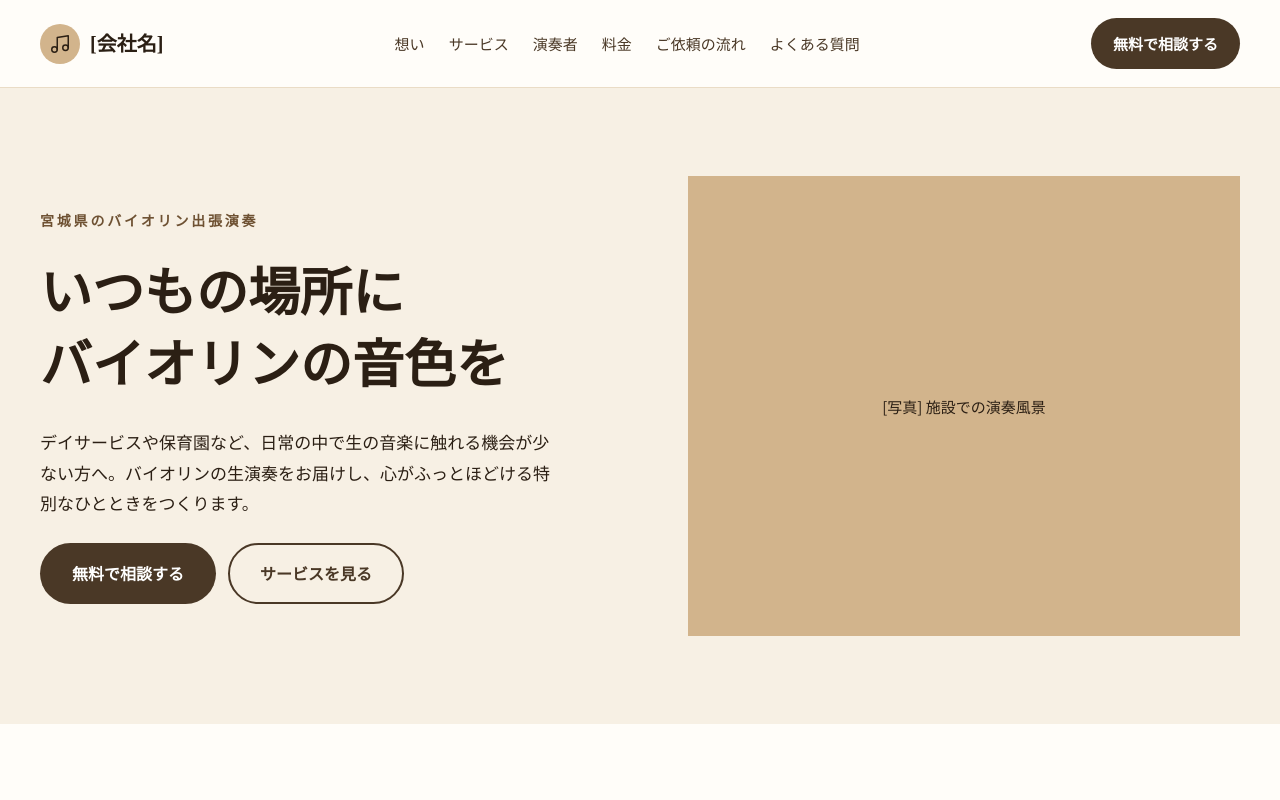
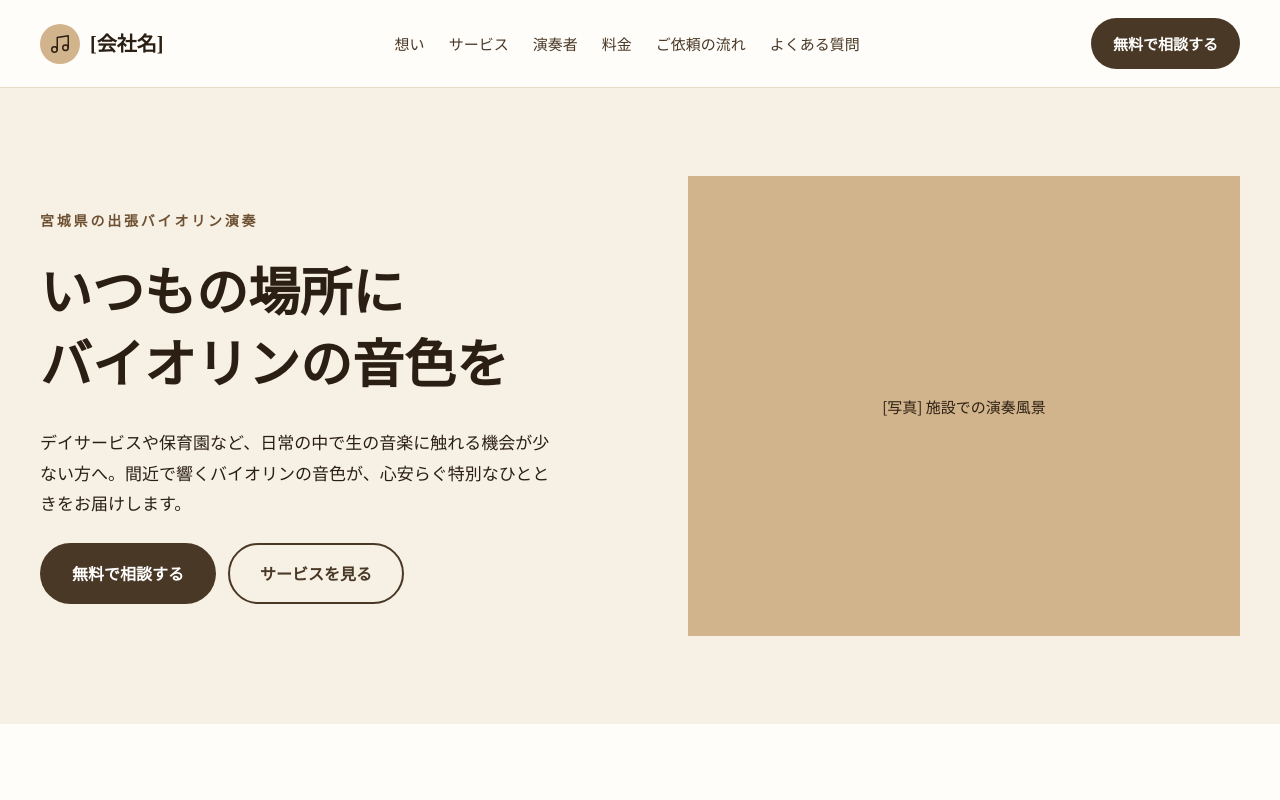
Before and after one commit to oe-shota/violin-hp-mock, a plain HTML site: page index.html in a window 1280 px wide. Shown: the top 800 px of the page. Drawn offline with Linux system fonts and the light colour scheme.

Commit message:
fix: update hero copy (issue #1 option B)
Refs #1

Co-Authored-By: Claude Opus 5.5 <noreply@anthropic.com>

```diff
--- a/index.html
+++ b/index.html
@@ -4,7 +4,7 @@
 <meta charset="utf-8">
 <meta name="viewport" content="width=device-width, initial-scale=1">
 <meta name="robots" content="noindex, nofollow">
-<title>[会社名]｜宮城県のバイオリン出張演奏</title>
+<title>[会社名]｜宮城県の出張バイオリン演奏</title>
 <link rel="preconnect" href="https://fonts.googleapis.com">
 <link href="https://fonts.googleapis.com/css2?family=Noto+Sans+JP:wght@400;500;700&amp;family=Noto+Serif+JP:wght@500;700&amp;display=swap" rel="stylesheet">
 <style>
@@ -39,9 +39,9 @@ a{color:#4A3826}a:hover{color:#2B1F14}
 <section id="top" style="background: #F7F0E4">
 <div style="max-width: 1200px; margin: 0 auto; padding: 88px 24px; display: flex; flex-wrap: wrap; align-items: center; gap: 56px">
 <div style="flex: 1 1 460px; min-width: 0; display: flex; flex-direction: column; gap: 24px">
-<p style="margin: 0; font-size: 14px; font-weight: 700; letter-spacing: 0.2em; color: #6E5132">宮城県のバイオリン出張演奏</p>
+<p style="margin: 0; font-size: 14px; font-weight: 700; letter-spacing: 0.2em; color: #6E5132">宮城県の出張バイオリン演奏</p>
 <h1 style="margin: 0; font-family: 'Noto Serif JP', serif; font-weight: 700; font-size: 52px; line-height: 1.4; color: #2B1F14">いつもの場所に<br>バイオリンの音色を</h1>
-<p style="margin: 0; font-size: 17px; max-width: 520px">デイサービスや保育園など、日常の中で生の音楽に触れる機会が少ない方へ。バイオリンの生演奏をお届けし、心がふっとほどける特別なひとときをつくります。</p>
+<p style="margin: 0; font-size: 17px; max-width: 520px">デイサービスや保育園など、日常の中で生の音楽に触れる機会が少ない方へ。間近で響くバイオリンの音色が、心安らぐ特別なひとときをお届けします。</p>
 <div style="display: flex; flex-wrap: wrap; gap: 12px">
 <a href="#contact" style="text-decoration: none; background: #4A3826; color: #FFFFFF; padding: 16px 32px; border-radius: 999px; font-weight: 700; font-size: 16px">無料で相談する</a>
 <a href="#service" style="text-decoration: none; background: transparent; color: #4A3826; border: 2px solid #4A3826; padding: 14px 30px; border-radius: 999px; font-weight: 700; font-size: 16px">サービスを見る</a>
```
Also changed, not shown: lp/index.html (+1 -1 lines).
